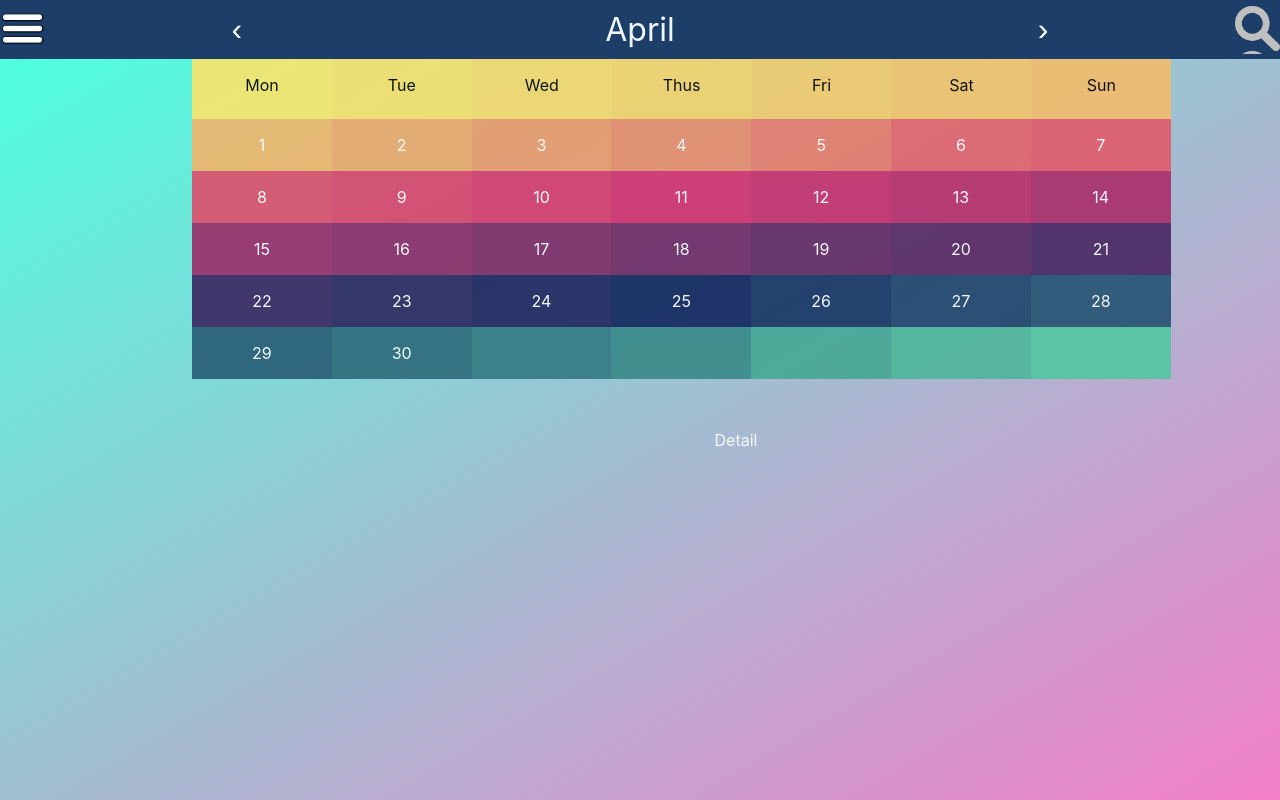
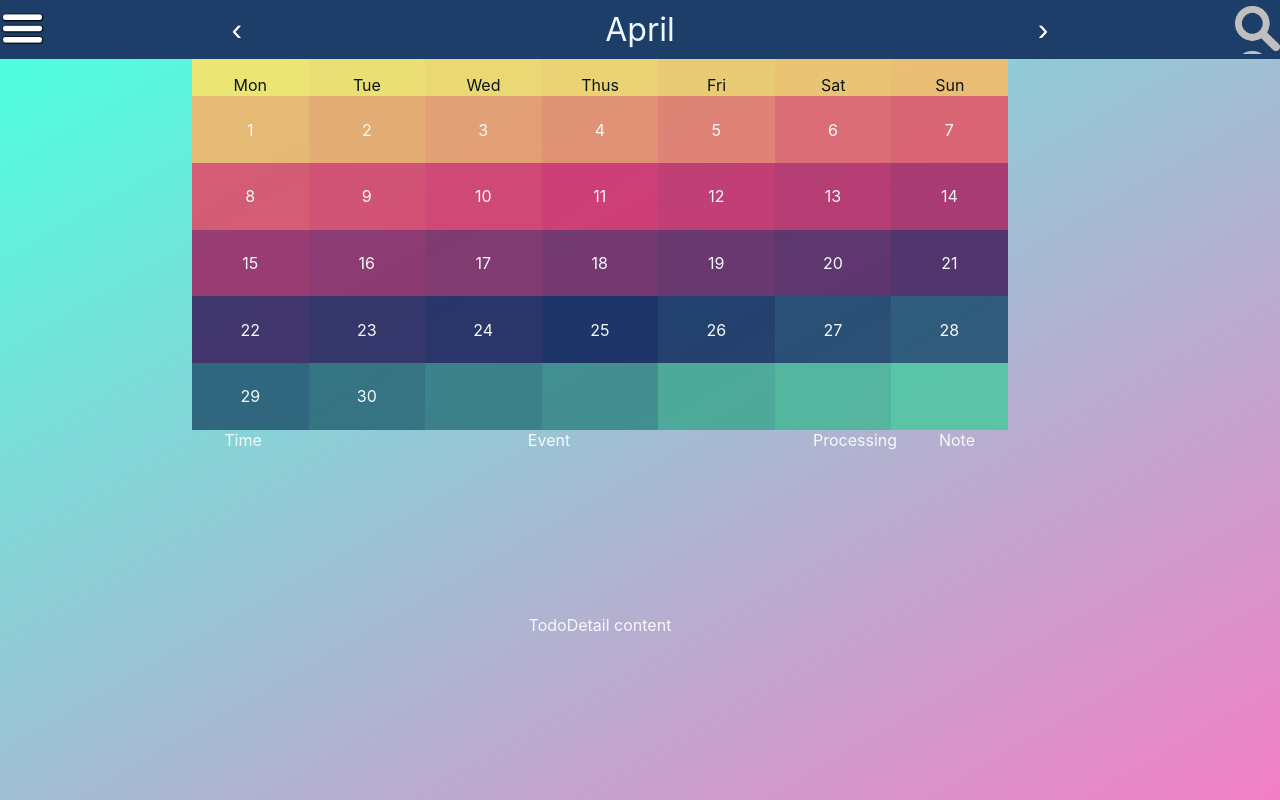
Before and after one commit to wood-crafter/todo-react, a React (Create React App) app: page / in a window 1280 px wide. Built offline with nearby package versions, Linux system fonts and the light colour scheme.

Commit message:
[Add] Todo detail

```diff
--- a/src/App.css
+++ b/src/App.css
@@ -37,6 +37,7 @@
   from {
     transform: rotate(0deg);
   }
+
   to {
     transform: rotate(360deg);
   }
@@ -68,6 +69,7 @@
   background-image: url("../public/menu-icon.jpg");
   background-size: contain;
 }
+
 .Month {
   width: 100%;
   display: flex;
@@ -76,19 +78,23 @@
   align-items: center;
   height: 100%;
 }
+
 .Search {
   width: 3rem;
   height: 3rem;
   background-image: url("../public/search-icon.jpg");
   background-size: contain;
 }
+
 .Option {
   flex: 15%;
 }
+
 .Calendar {
   height: 50%;
-  width: 90%;
+  width: 75%;
 }
+
 .content {
   flex: 85%;
   width: 50%;
@@ -97,30 +103,45 @@
   display: flex;
   flex-direction: column;
 }
+
 .Detail {
   height: 50%;
+  width: 75%;
+  display: flex;
+  flex-wrap: wrap;
+  flex-direction: column;
 }
+
 .weekdays {
+  height: 10%;
   display: flex;
   flex-direction: row;
   color: black;
 }
+
 .weekday {
   flex: 14.28%;
   padding-top: 1rem;
   padding-bottom: 1.5rem;
 }
+
 .days-in-month {
   display: flex;
   flex-direction: row;
   flex-wrap: wrap;
+  height: 90%;
 }
+
 .day-in-month {
+  display: flex;
+  align-items: center;
+  justify-content: center;
   padding-top: 1rem;
   padding-bottom: 1rem;
   flex: 0 0 14.28%;
   box-sizing: border-box;
 }
+
 .round {
   color: white;
   background-color: #1c3e69;
@@ -129,15 +150,17 @@
   width: 2rem;
   height: 100%;
 }
+
 .round:hover {
   opacity: 0.6;
   cursor: pointer;
 }
+
 .month-name {
   font-size: xx-large;
 }
 
-.days-in-month > *:hover {
+.days-in-month>*:hover {
   opacity: 0.6;
   cursor: pointer;
 }
@@ -145,105 +168,139 @@
 .days-in-month :nth-child(1) {
   background-color: #f3b56b;
 }
+
 .days-in-month :nth-child(2) {
   background-color: #f0a76b;
 }
+
 .days-in-month :nth-child(3) {
   background-color: #ee996b;
 }
+
 .days-in-month :nth-child(4) {
   background-color: #eb8b6b;
 }
+
 .days-in-month :nth-child(5) {
   background-color: #e87b6b;
 }
+
 .days-in-month :nth-child(6) {
   background-color: #e3636b;
 }
+
 .days-in-month :nth-child(7) {
   background-color: #e25b6b;
 }
+
 .days-in-month :nth-child(8) {
   background-color: #df4e6b;
 }
+
 .days-in-month :nth-child(9) {
   background-color: #dc446c;
 }
+
 .days-in-month :nth-child(10) {
   background-color: #d93a6c;
 }
+
 .days-in-month :nth-child(11) {
   background-color: #d6306d;
 }
+
 .days-in-month :nth-child(12) {
   background-color: #c72f6c;
 }
+
 .days-in-month :nth-child(13) {
   background-color: #b92e6a;
 }
+
 .days-in-month :nth-child(14) {
   background-color: #aa2d69;
 }
+
 .days-in-month :nth-child(15) {
   background-color: #9c2c68;
 }
+
 .days-in-month :nth-child(16) {
   background-color: #8e2b67;
 }
+
 .days-in-month :nth-child(17) {
   background-color: #802b66;
 }
+
 .days-in-month :nth-child(18) {
   background-color: #722a65;
 }
+
 .days-in-month :nth-child(19) {
   background-color: #642964;
 }
+
 .days-in-month :nth-child(20) {
   background-color: #572863;
 }
+
 .days-in-month :nth-child(21) {
   background-color: #492762;
 }
+
 .days-in-month :nth-child(22) {
   background-color: #3b2661;
 }
+
 .days-in-month :nth-child(23) {
   background-color: #2d2660;
 }
+
 .days-in-month :nth-child(24) {
   background-color: #20255e;
 }
+
 .days-in-month :nth-child(25) {
   background-color: #12255d;
 }
+
 .days-in-month :nth-child(26) {
   background-color: #183464;
 }
+
 .days-in-month :nth-child(27) {
   background-color: #1e446b;
 }
+
 .days-in-month :nth-child(28) {
   background-color: #245372;
 }
+
 .days-in-month :nth-child(29) {
   background-color: #275b75;
 }
+
 .days-in-month :nth-child(30) {
   background-color: #2d6a7b;
 }
+
 .days-in-month :nth-child(31) {
   background-color: #337a82;
 }
+
 .days-in-month :nth-child(32) {
   background-color: #398988;
 }
+
 .days-in-month :nth-child(33) {
   background-color: #45a895;
 }
+
 .days-in-month :nth-child(34) {
   background-color: #4cb69a;
 }
+
 .days-in-month :nth-child(35) {
   background-color: #52c6a2;
 }
@@ -251,21 +308,50 @@
 .weekdays :nth-child(1) {
   background-color: #fae56b;
 }
+
 .weekdays :nth-child(2) {
   background-color: #f9de6b;
 }
+
 .weekdays :nth-child(3) {
   background-color: #f8d76b;
 }
+
 .weekdays :nth-child(4) {
   background-color: #f7d16b;
 }
+
 .weekdays :nth-child(5) {
   background-color: #f6ca6b;
 }
+
 .weekdays :nth-child(6) {
   background-color: #f5c36b;
 }
+
 .weekdays :nth-child(7) {
   background-color: #f4bc6b;
 }
+
+.Schedule {
+  flex: 0 0 50%;
+  display: flex;
+  flex-direction: row;
+  flex-wrap: wrap;
+}
+.schedule-time {
+  flex: 1;
+}
+.schedule-event {
+  flex: 5;
+}
+.schedule-processing {
+  flex: 1;
+}
+.schedule-note {
+  flex: 3;
+}
+
+.TodoDetail {
+  flex: 0 0 50%;
+}
--- a/src/App.js
+++ b/src/App.js
@@ -4,7 +4,7 @@ import Option from './Options';
 import Month from './Month';
 import Search from './Search';
 import Calendar from './Calendar';
-import Detail from './Detail';
+import Detail from './detail/Detail';
 
 export default class App extends React.Component {
   constructor(props) {
--- a/src/Calendar.js
+++ b/src/Calendar.js
@@ -11,7 +11,7 @@ export default class Calendar extends React.Component {
         <div className="weekdays">
           {weekdays.map((weekday) => {
             return (
-              <div className='weekday'>
+              <div className='weekday' key={weekday}>
                 {weekday}
               </div>
             )
@@ -19,16 +19,16 @@ export default class Calendar extends React.Component {
         </div>
 
         <div className='days-in-month'>
-          {gridArray.map((dayInMonth) => {
-            if (daysInMonth.includes(dayInMonth)) {
+          {gridArray.map((value) => {
+            if (daysInMonth.includes(value)) {
               return (
-                <div className='day-in-month'>
-                  {dayInMonth + 1}
+                <div className='day-in-month' key={value}>
+                  {value + 1}
                 </div>
               )
             } else {
               return (
-                <div className='day-in-month'>
+                <div className='day-in-month' key={value}>
                 </div>
               )
             }
--- a/src/Detail.js
+++ b/src/detail/Detail.js
@@ -1,11 +1,14 @@
-import './App.css';
+import '../App.css';
 import React from "react";
+import Schedule from './Schedule';
+import TodoDetail from './TodoDetail';
 
 export default class Detail extends React.Component {
   render() {
     return (
       <div className="Detail">
-        Detail
+        <Schedule />
+        <TodoDetail />
       </div>
     )
   }
--- /dev/null
+++ b/src/detail/Schedule.js
@@ -0,0 +1,15 @@
+import '../App.css';
+import React from "react";
+
+export default class Schedule extends React.Component {
+  render() {
+    return (
+      <div className="Schedule">
+        <div className='schedule-time'>Time</div>
+        <div className='schedule-event'>Event</div>
+        <div className='schedule-processing'>Processing</div>
+        <div className='schedule-time'>Note</div>
+      </div>
+    )
+  }
+}
--- /dev/null
+++ b/src/detail/TodoDetail.js
@@ -0,0 +1,12 @@
+import '../App.css';
+import React from "react";
+
+export default class TodoDetail extends React.Component {
+  render() {
+    return (
+      <div className="TodoDetail">
+        TodoDetail content
+      </div>
+    )
+  }
+}
```
